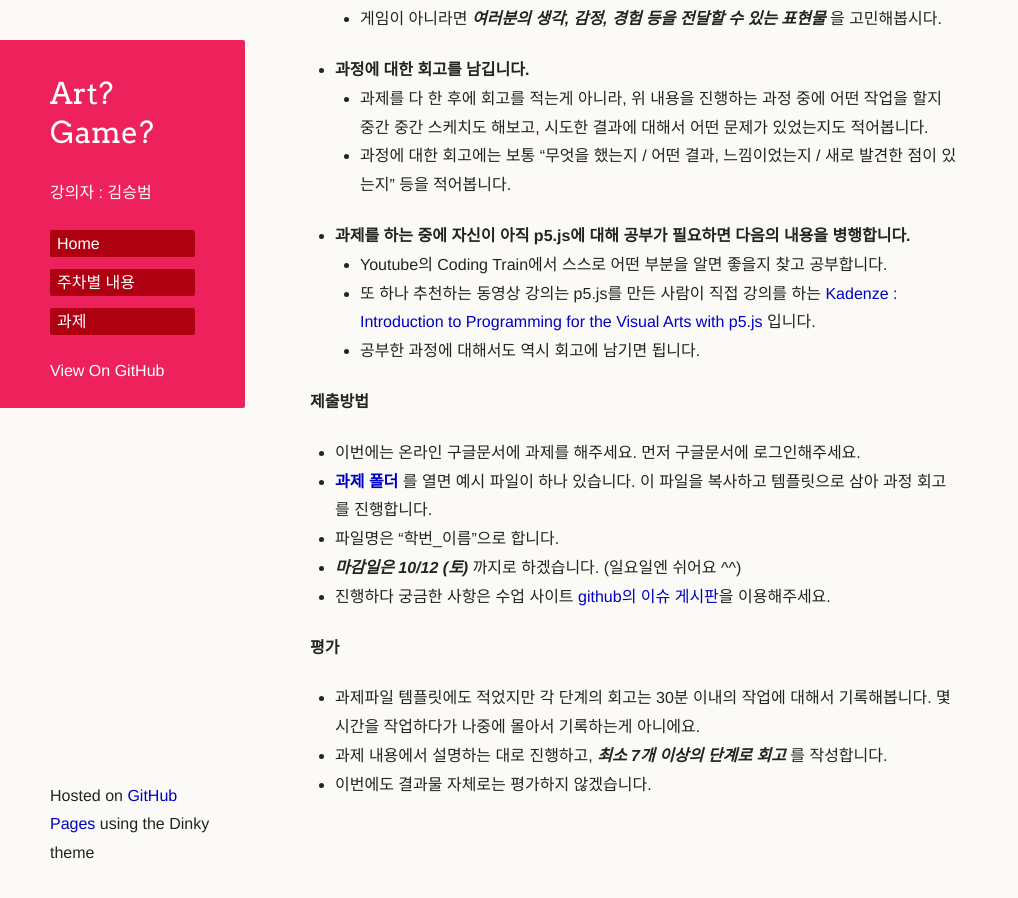
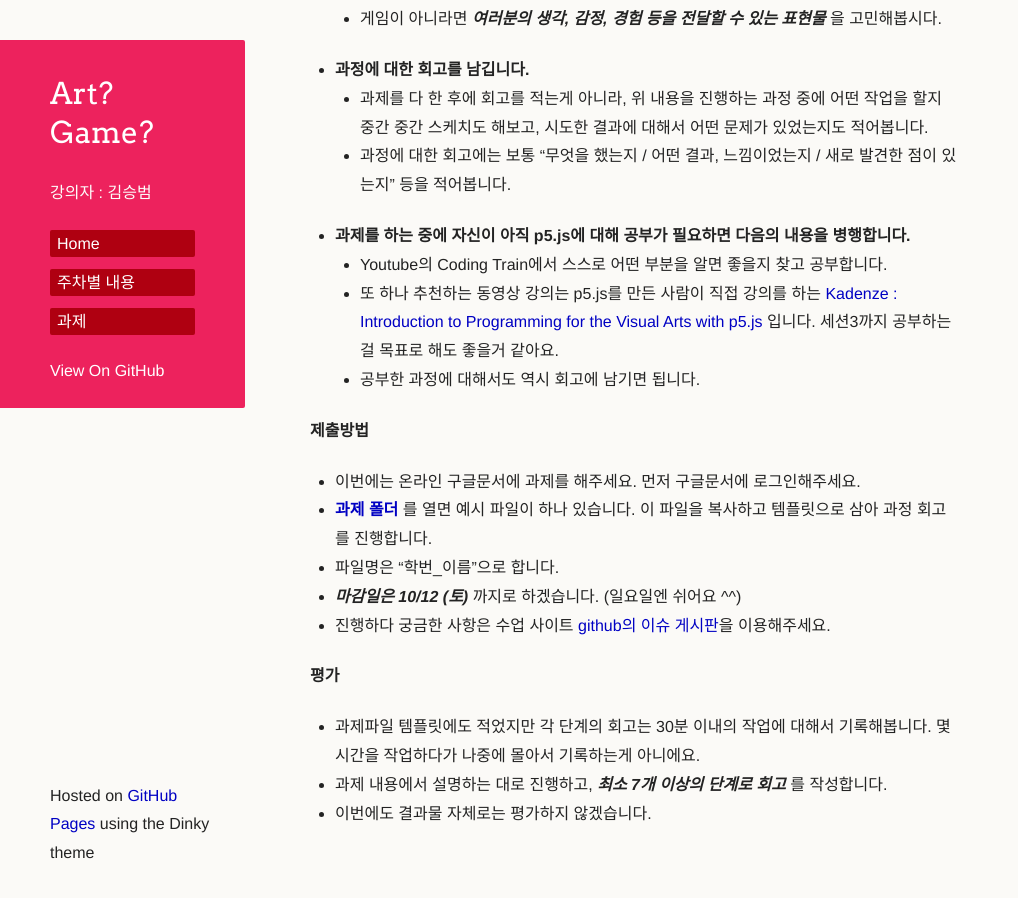
Before and after one commit to picxenk/SIA2019ArtGame, a Jekyll site: the page built from homework.md, in a window 1280 px wide and 900 px high, scrolled down 2162 px. Shown: the whole window, without its empty margins (0-1018 px from the left). Built offline with Jekyll 4.4.1, drawn with Linux system fonts in a browser that asks for light colours; our own code applies the rules of GitHub Pages for plain Markdown files; a script that is not in the unit is left out; the repository's description, which GitHub fills in, is left out; before the commit the page ends 3034 px from its top, so only the background shows below that.

Commit message:
Update homework.md

```diff
--- a/homework.md
+++ b/homework.md
@@ -60,7 +60,7 @@
    * 과정에 대한 회고에는 보통 "무엇을 했는지 / 어떤 결과, 느낌이었는지 / 새로 발견한 점이 있는지" 등을 적어봅니다.
  * **과제를 하는 중에 자신이 아직 p5.js에 대해 공부가 필요하면 다음의 내용을 병행합니다.**
    * Youtube의 Coding Train에서 스스로 어떤 부분을 알면 좋을지 찾고 공부합니다.
-   * 또 하나 추천하는 동영상 강의는 p5.js를 만든 사람이 직접 강의를 하는 [Kadenze : Introduction to Programming for the Visual Arts with p5.js](https://www.kadenze.com/courses/introduction-to-programming-for-the-visual-arts-with-p5-js-vi/info) 입니다.
+   * 또 하나 추천하는 동영상 강의는 p5.js를 만든 사람이 직접 강의를 하는 [Kadenze : Introduction to Programming for the Visual Arts with p5.js](https://www.kadenze.com/courses/introduction-to-programming-for-the-visual-arts-with-p5-js-vi/info) 입니다. 세션3까지 공부하는걸 목표로 해도 좋을거 같아요.
    * 공부한 과정에 대해서도 역시 회고에 남기면 됩니다.
 
 **제출방법**
```
